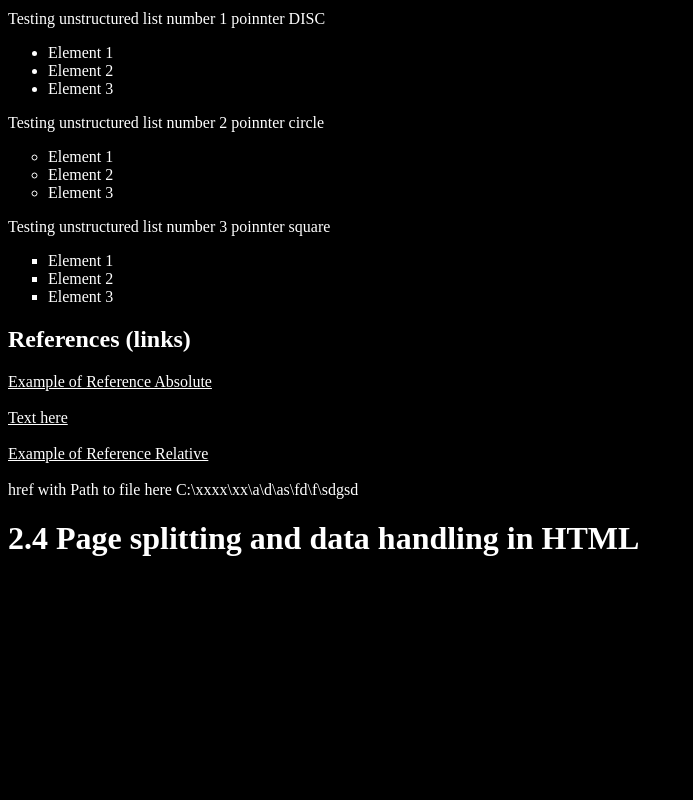
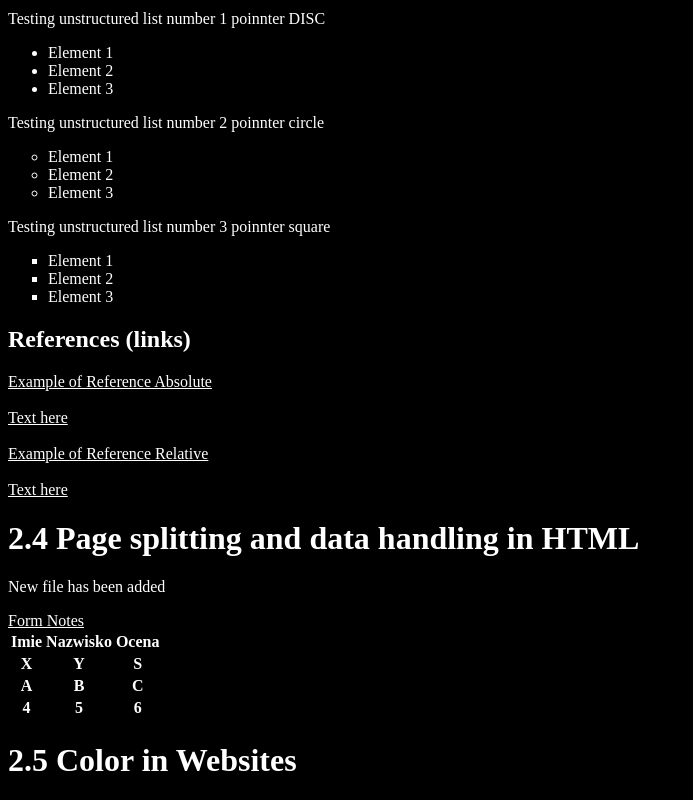
Before and after one commit to Nexuher/ExamPreparation, a plain HTML site: page index.html in a window 1280 px wide. Shown: the part 1284-2084 px from the top of the page, without its empty margins (0-693 px from the left). Before the commit the page ends 1862 px from the top, so only its background shows below. Drawn offline with Linux system fonts and the light colour scheme.

Commit message:
Part 1 of 2.5 Colour in Website README.md/index.html

```diff
--- a/index.html
+++ b/index.html
@@ -112,9 +112,36 @@
     <a style="color: white;"  href="http://www.wsip.pl"> Text here </a>
     <br> <br>
     <u>Example of Reference Relative</u> <br> <br>
-    href with Path to file here C:\xxxx\xx\a\d\as\fd\f\sdgsd
+    <a style="color: white;"  href="FormNotes.html"> Text here </a>
 
     <h1>2.4 Page splitting and data handling in HTML</h1>
+    <p>New file has been added</p>
+    <a style="color: white;"  href="FormNotes.html"> Form Notes </a>
+    <br>
+    <table>
+        <tr bgcolour = "green">
+            <th>Imie</th>
+            <th>Nazwisko</th>
+            <th>Ocena</th>
+        </tr>
+        <tr bgcolour = "green">
+            <th>X</th>
+            <th>Y</th>
+            <th>S</th>
+        </tr>
+        <tr bgcolour = "green">
+            <th>A</th>
+            <th>B</th>
+            <th>C</th>
+        </tr>
+        <tr bgcolour = "green">
+            <th>4</th>
+            <th>5</th>
+            <th>6</th>
+        </tr>
+    </table>
+
+    <h1>2.5 Color in Websites</h1>
 
 </body>
 </html>
```
Also changed, not shown: 1 other file.
